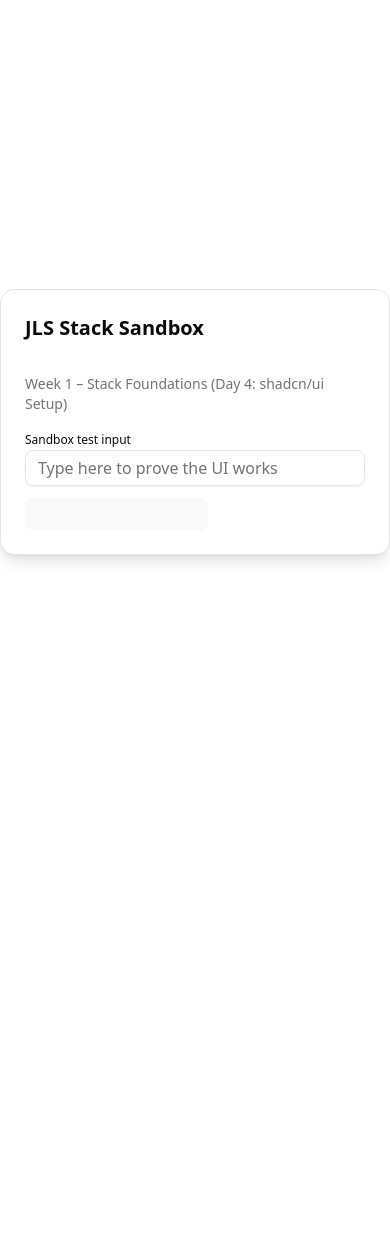
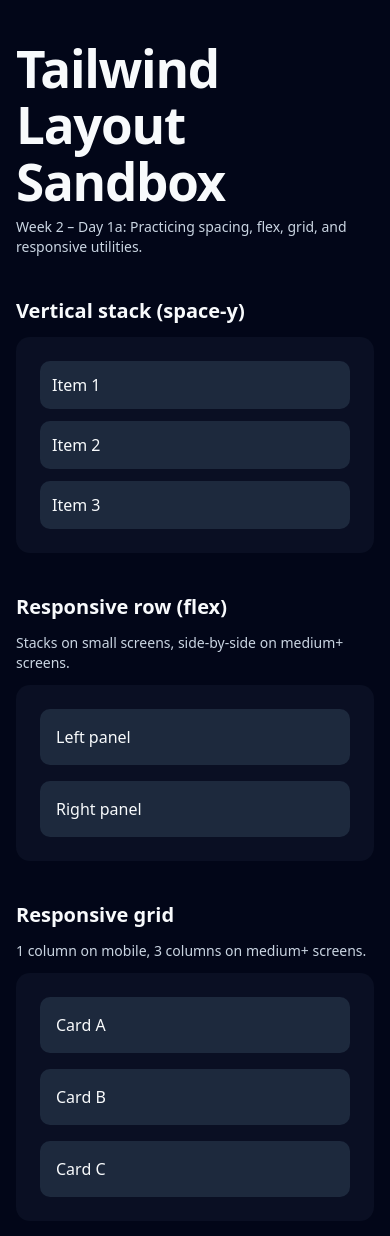
Before and after one commit to ascalixto/jls-academy-test-anasofia, a React (Vite) app in the folder jls-stack-sandbox/: page / in a window 390 px wide. Shown: the top 1236 px of the page. Before the commit the page ends 844 px from the top, so only its background shows below. Built offline with nearby package versions, Linux system fonts and the light colour scheme.

Commit message:
feat: add Tailwind layout sandbox (flex + grid + responsive)

```diff
--- a/jls-stack-sandbox/src/App.tsx
+++ b/jls-stack-sandbox/src/App.tsx
@@ -1,38 +1,7 @@
-import { Card, CardHeader, CardTitle, CardContent } from "@/components/ui/card"
-import { Button } from "@/components/ui/button"
-import { Input } from "@/components/ui/input"
+import { LayoutSandbox } from "@/components/layout/LayoutSandbox"
 
 function App() {
-  return (
-    <div className="min-h-screen bg-background text-foreground flex items-center justify-center">
-      <Card className="w-full max-w-md shadow-lg">
-        <CardHeader>
-          <CardTitle className="text-xl">
-            JLS Stack Sandbox
-          </CardTitle>
-        </CardHeader>
-        <CardContent className="space-y-3">
-          <p className="text-sm text-muted-foreground">
-            Week 1 – Stack Foundations (Day 4: shadcn/ui Setup)
-          </p>
-
-          <div className="space-y-1">
-            <label className="text-xs font-medium" htmlFor="test-input">
-              Sandbox test input
-            </label>
-            <Input
-              id="test-input"
-              placeholder="Type here to prove the UI works"
-            />
-          </div>
-
-          <Button size="sm">
-            I&apos;m ready for Day 5
-          </Button>
-        </CardContent>
-      </Card>
-    </div>
-  )
+  return <LayoutSandbox />
 }
 
 export default App
--- /dev/null
+++ b/jls-stack-sandbox/src/components/layout/LayoutSandbox.tsx
@@ -0,0 +1,56 @@
+export function LayoutSandbox() {
+  return (
+    <div className="min-h-screen bg-slate-950 text-slate-50 py-10">
+      <div className="max-w-5xl mx-auto space-y-10 px-4">
+        {/* Section 1: Page Title */}
+        <section className="space-y-2">
+          <h1 className="text-3xl font-bold tracking-tight">
+            Tailwind Layout Sandbox
+          </h1>
+          <p className="text-sm text-slate-300">
+            Week 2 – Day 1a: Practicing spacing, flex, grid, and responsive utilities.
+          </p>
+        </section>
+
+        {/* Section 2: Vertical Stack */}
+        <section className="space-y-3">
+          <h2 className="text-xl font-semibold">Vertical stack (space-y)</h2>
+          <div className="bg-slate-900/60 rounded-xl p-6 space-y-3">
+            <div className="bg-slate-800 rounded-lg p-3">Item 1</div>
+            <div className="bg-slate-800 rounded-lg p-3">Item 2</div>
+            <div className="bg-slate-800 rounded-lg p-3">Item 3</div>
+          </div>
+        </section>
+
+        {/* Section 3: Responsive Flex Row */}
+        <section className="space-y-3">
+          <h2 className="text-xl font-semibold">Responsive row (flex)</h2>
+          <p className="text-sm text-slate-300">
+            Stacks on small screens, side-by-side on medium+ screens.
+          </p>
+          <div className="bg-slate-900/60 rounded-xl p-6 flex flex-col md:flex-row gap-4">
+            <div className="flex-1 bg-slate-800 rounded-lg p-4">
+              Left panel
+            </div>
+            <div className="flex-1 bg-slate-800 rounded-lg p-4">
+              Right panel
+            </div>
+          </div>
+        </section>
+
+        {/* Section 4: Responsive Grid */}
+        <section className="space-y-3">
+          <h2 className="text-xl font-semibold">Responsive grid</h2>
+          <p className="text-sm text-slate-300">
+            1 column on mobile, 3 columns on medium+ screens.
+          </p>
+          <div className="bg-slate-900/60 rounded-xl p-6 grid grid-cols-1 md:grid-cols-3 gap-4">
+            <div className="bg-slate-800 rounded-lg p-4">Card A</div>
+            <div className="bg-slate-800 rounded-lg p-4">Card B</div>
+            <div className="bg-slate-800 rounded-lg p-4">Card C</div>
+          </div>
+        </section>
+      </div>
+    </div>
+  )
+}
```
